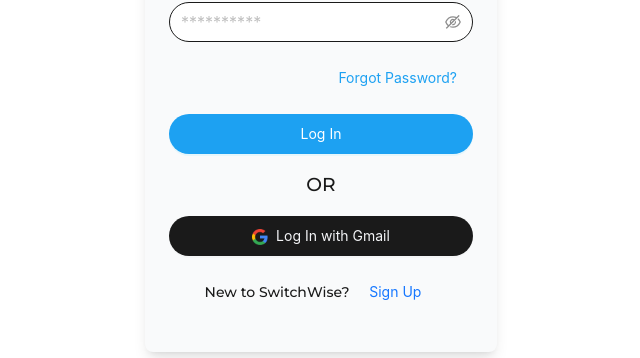
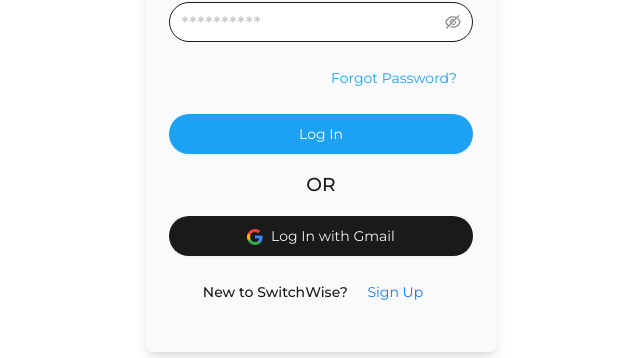
Before and after one commit to Onyx1709/switchwise, a React (Vite) app: page /account/login in a window 1280 px wide. Shown: the part 254-612 px from the top of the page, without its empty margins (319-959 px from the left). Built offline with nearby package versions, Linux system fonts and the light colour scheme.

Commit message:
Change the button font to Montserrat

```diff
--- a/src/containers/account/login.jsx
+++ b/src/containers/account/login.jsx
@@ -93,7 +93,9 @@
 			<p className="font-medium my-5 text-center text-secondary-500 text-sm">
 				New to SwitchWise?{' '}
 				<Link to={routes.REGISTER_PAGE}>
-					<Button type="link">Sign Up</Button>
+					<Button type="link">
+						<span>Sign Up</span>
+					</Button>
 				</Link>
 			</p>
 		</>
--- a/src/containers/account/register.jsx
+++ b/src/containers/account/register.jsx
@@ -117,7 +117,9 @@
 			<p className="font-medium my-5 text-center text-secondary-500 text-sm">
 				Already have an account?{' '}
 				<Link to={routes.LOGIN_PAGE}>
-					<Button type="link">Log In</Button>
+					<Button type="link">
+						<span>Log In</span>
+					</Button>
 				</Link>
 			</p>
 		</>
--- a/src/index.css
+++ b/src/index.css
@@ -20,7 +20,13 @@
 h4,
 h5,
 h6,
-p {
+p,
+span,
+a,
+button,
+button span {
+	font-family: 'Montserrat', Verdana, Inter, system-ui, Avenir, Helvetica, Arial,
+		sans-serif;
 	margin: 0;
 	padding: 0;
 }
```
